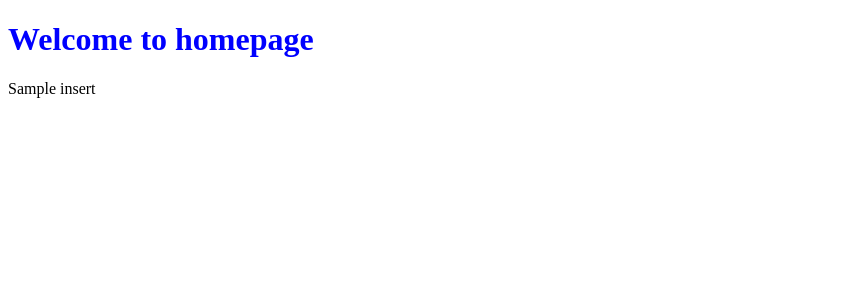
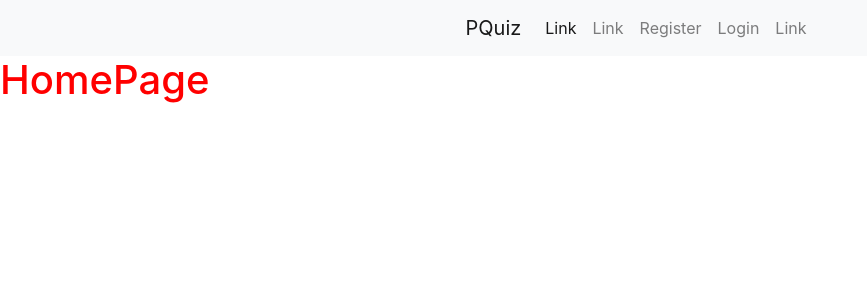
Before and after one commit to princemalav/quiz_app, a Django app: template src/pytho_quiz/templates/quiz_app/homepage.html in a window 1280 px wide. Shown: the top 300 px of the page, without its empty margins (0-867 px from the left). Run offline with Django 3.2, Linux system fonts and the light colour scheme; the template is opened without the code that fills it: most values are stand-ins (such as "Sample title", 1, 10 or a date in 2020); some libraries are stand-ins or nearby versions.

Commit message:
added login and register method

```diff
--- a/src/pytho_quiz/quiz_app/urls.py
+++ b/src/pytho_quiz/quiz_app/urls.py
@@ -1,5 +1,9 @@
 from django.conf.urls import url
 from . import views
+
+app_name = 'quiz_app'
 urlpatterns = [
-    url(r'homepage',views.homepageview)
+    url(r'homepage',views.homepageview,name='homepage'),
+    url(r'register',views.register,name='register'),
+    url(r'login',views.user_login,name='login')
 ]
--- a/src/pytho_quiz/static/css/style.css
+++ b/src/pytho_quiz/static/css/style.css
@@ -1,3 +1,6 @@
 h1{
   color: blue;
 }
+#navbar-position{
+  text-align: center;
+}
--- /dev/null
+++ b/src/pytho_quiz/templates/base.html
@@ -0,0 +1,45 @@
+<!DOCTYPE html>
+{% load staticfiles %}
+<html lang="en" dir="ltr">
+  <head>
+    <meta charset="utf-8">
+    <title>{{ title }}</title>
+    <link rel="stylesheet" href="{% static 'css/style.css' %}"/>
+    <link rel="stylesheet" href="https://stackpath.bootstrapcdn.com/bootstrap/4.2.1/css/bootstrap.min.css" integrity="sha384-GJzZqFGwb1QTTN6wy59ffF1BuGJpLSa9DkKMp0DgiMDm4iYMj70gZWKYbI706tWS" crossorigin="anonymous"/>
+  </head>
+  <body>
+    <div>
+        <nav class="navbar navbar-expand-sm navbar-light bg-light" data-toggle="affix">
+          <div class="mx-auto d-sm-flex d-block flex-sm-nowrap">
+              <a class="navbar-brand" style="font-family: "Comic Sans MS", cursive, sans-serif;" href="#">PQuiz</a>
+              <button class="navbar-toggler" type="button" data-toggle="collapse" data-target="#navbarsExample11" aria-expanded="false" aria-label="Toggle navigation">
+                  <span class="navbar-toggler-icon"></span>
+              </button>
+              <div class="collapse navbar-collapse text-center" id="navbarsExample11">
+                  <ul class="navbar-nav">
+                      <li class="nav-item active">
+                          <a class="nav-link" href="#">Link</a>
+                      </li>
+                      <li class="nav-item">
+                          <a class="nav-link" href="#">Link</a>
+                      </li>
+                      <li class="nav-item">
+                          <a class="nav-link" href="#">Register</a>
+                      </li>
+                      <li class="nav-item">
+                          <a class="nav-link" href="#">Login</a>
+                      </li>
+                      <li class="nav-item">
+                          <a class="nav-link" href="#">Link</a>
+                      </li>
+                  </ul>
+              </div>
+          </div>
+      </nav>
+
+</div>
+
+    {% block content %}
+    {% endblock %}
+  </body>
+</html>
--- a/src/pytho_quiz/templates/quiz_app/homepage.html
+++ b/src/pytho_quiz/templates/quiz_app/homepage.html
@@ -1,14 +1,5 @@
-<!DOCTYPE html>
-{% load staticfiles %}
-<html lang="en" dir="ltr">
-  <head>
-    <meta charset="utf-8">
-    <title>HomePage</title>
-    <link rel="stylesheet" href="{% static 'css/style.css' %}"/>
-  </head>
-  <body>
-    <h1>Welcome to homepage</h1>
-    {{ insert }}
+{% extends 'base.html' %}
 
-  </body>
-</html>
+{% block content %}
+<h1 style="color:red;">HomePage</h1>
+{% endblock %}
```
Also changed, not shown: src/pytho_quiz/quiz_app/forms.py (added, +9 -0 lines), src/pytho_quiz/quiz_app/views.py (+45 -2 lines), src/pytho_quiz/templates/quiz_app/login.html (added, +12 -0 lines), src/pytho_quiz/templates/quiz_app/register.html (added, +16 -0 lines).
